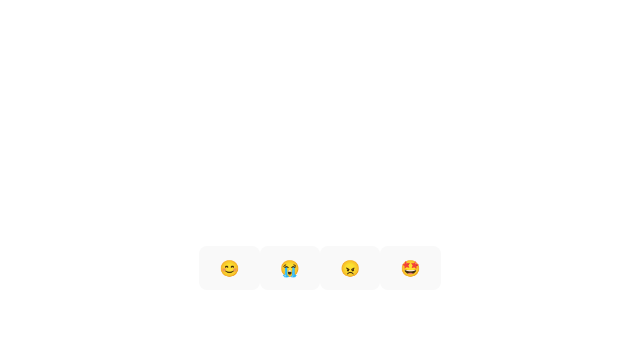
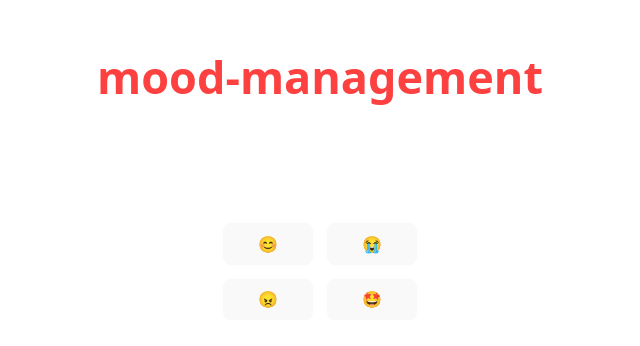
Before and after one commit to s1f10250184/devapp, a React (Vite) app in the folder moodmane/: page / in a window 1280 px wide. Shown: the part 132-478 px from the top of the page, without its empty margins (320-960 px from the left). Built offline with nearby package versions, Linux system fonts and the light colour scheme.

Commit message:
数学やらなきゃなのにやめられないんだけど

```diff
--- a/moodmane/src/App.css
+++ b/moodmane/src/App.css
@@ -5,12 +5,31 @@
   text-align: center;
 }
 
+.Head {
+  color: #fd4141;
+  height: 6em;
+  font-size: 30px;
+  margin-top: -7em;
+}
+
+.moods {
+  display:grid;
+  grid-template-columns: repeat(2, 90px);
+  gap: 14px;
+  justify-content: center;
+}
+
+.moodBtn {
+  border: 0;
+
+}
+
 .happy {
   height: 6em;
   padding: 1.5em;
   will-change: filter;
   transition: filter 300ms;
-  font-size:  40;
+  font-size:  40px;
 }
 .happy:hover {
   filter: drop-shadow(0 0 2em #646cffaa);
@@ -24,7 +43,7 @@
   padding: 1.5em;
   will-change: filter;
   transition: filter 300ms;
-  font-size: 40;
+  font-size: 40px;
 }
 .sad:hover {
   filter: drop-shadow(0 0 2em #646cffaa);
@@ -38,7 +57,7 @@
   padding: 1.5em;
   will-change: filter;
   transition: filter 300ms;
-  font-size: 40;
+  font-size: 40px;
 }
 .angry:hover {
   filter: drop-shadow(0 0 2em #646cffaa);
@@ -52,7 +71,7 @@
   padding: 1.5em;
   will-change: filter;
   transition: filter 300ms;
-  font-size: 40;
+  font-size: 40px;
 }
 .fantastic:hover {
   filter: drop-shadow(0 0 2em #646cffaa);
--- a/moodmane/src/App.jsx
+++ b/moodmane/src/App.jsx
@@ -14,21 +14,34 @@ function Recode() {
 
 }
 
+const Header = <h2>mood-management</h2>;
+
 function App() {
   const selectMood = (key) => {
     console.log("selected:", key);
   };
 
   return (
-    <div className="moods">
-      {MOODS.map((m) => (
-        <button key={m.key} type="button" onClick={() => selectMood(m.key)}>
-          {m.label}
-        </button>
-      ))}
+    <div>
+      <div className="Head">
+        {Header}
+      </div>
+      <div className="moods">
+        {MOODS.map((m) => (
+          <button
+            key={m.key}
+            type="button"
+            className="moodBtn"
+            onClick={() => selectMood(m.key)}
+          >
+            {m.label}
+          </button>
+        ))}
+      </div>
     </div>
   );
 }
 
 
+
 export default App
```
